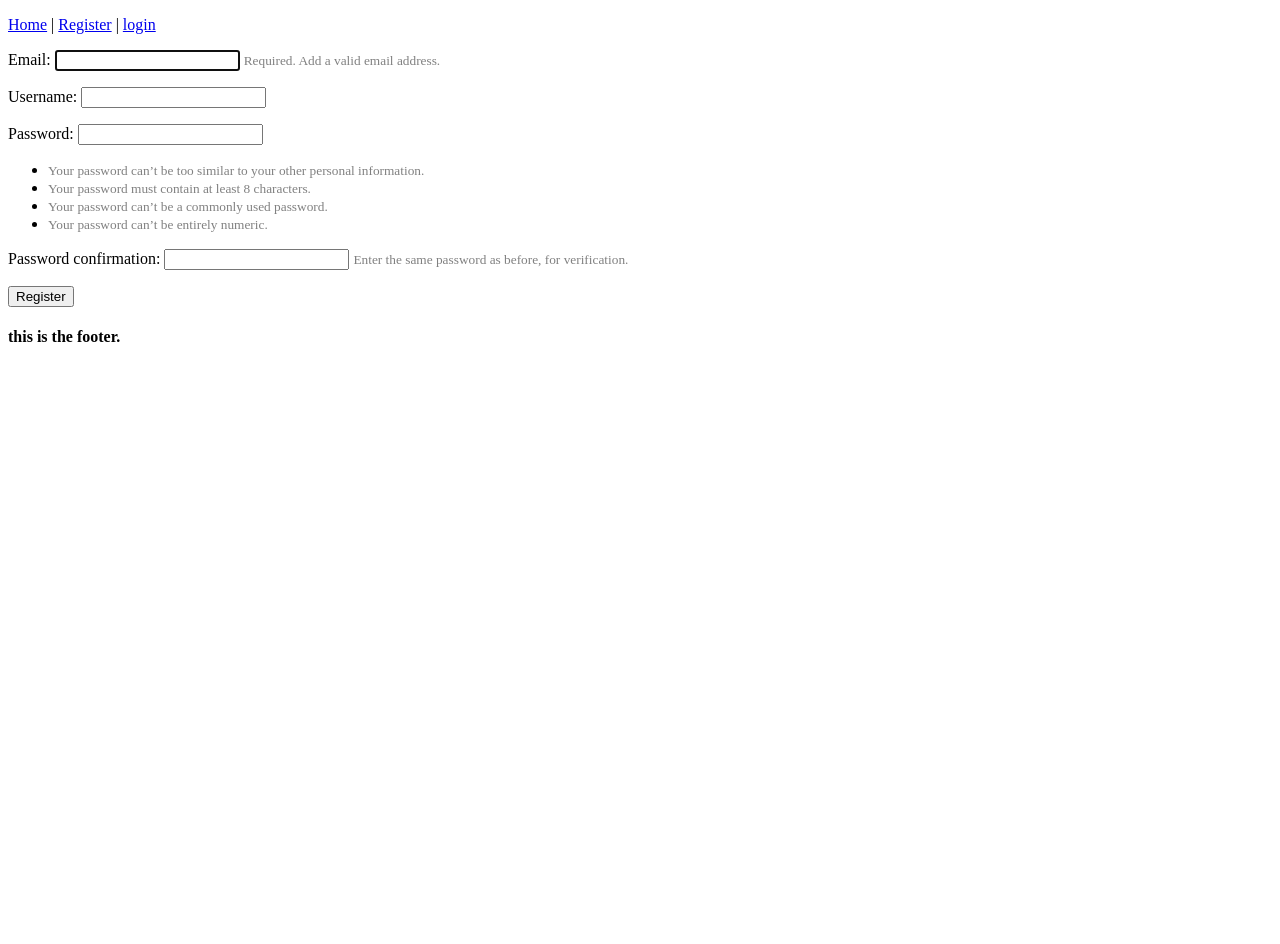
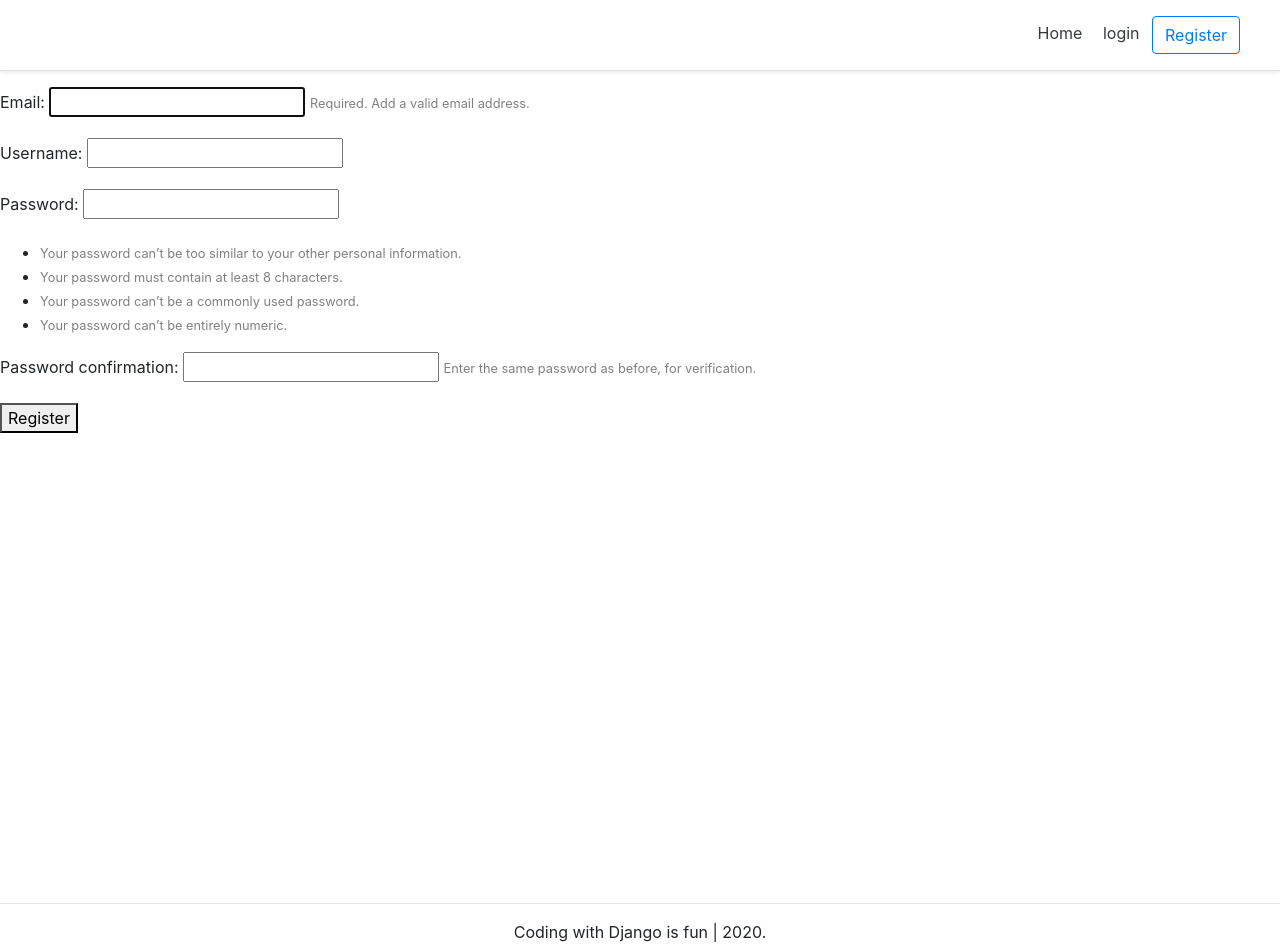
Before and after one commit to mindstorm33/demo, a Django app: page /register/ in a window 1280 px wide. Before the commit the page ends 342 px from the top, so only its background shows below. Run offline with Django 3.2, Linux system fonts and the light colour scheme; some libraries are stand-ins or nearby versions.

Commit message:
added styling, and organised the base template int snippets, and added the 'update ccount info' functionality

```diff
--- a/account/forms.py
+++ b/account/forms.py
@@ -12,8 +12,6 @@ class RegistrationForm(UserCreationForm):
     class Meta:
         model = Account
         fields = ("email", "username", "password1", "password2")
-
-
 
 
 class AccountAuthenticationForm(forms.ModelForm):
@@ -32,3 +30,27 @@ class AccountAuthenticationForm(forms.ModelForm):
             # if can not authenticate, raise error
             if not authenticate(email=email, password=password):
                 raise forms.ValidationError("Invalid login")
+
+class AccountUpdateForm(forms.ModelForm):
+
+    class Meta:
+        model = Account
+        fields = ('email', 'username')
+
+    def clean_email(self):
+        if self.is_valid():
+            email = self.cleaned_data['email']
+            try:
+                account = Account.objects.exclude(pk=self.instance.pk).get(email=email)
+            except Account.DoesNotExist:
+                return email
+            raise forms.ValidationError('Email "%s" is already in use.' % email)
+
+    def clean_username(self):
+        if self.is_valid():
+            username = self.cleaned_data['username']
+            try:
+                account = Account.objects.exclude(pk=self.instance.pk).get(username=username)
+            except Account.DoesNotExist:
+                return username
+            raise forms.ValidationError('Username "%s" is already in use.' % username )
--- a/account/views.py
+++ b/account/views.py
@@ -1,6 +1,6 @@
 from django.shortcuts import render, redirect
 from django.contrib.auth import login, authenticate, logout
-from .forms import RegistrationForm, AccountAuthenticationForm
+from .forms import RegistrationForm, AccountAuthenticationForm, AccountUpdateForm
 
 
 
@@ -68,3 +68,25 @@ def login_view(request):
 
     context = {'form':form}
     return render(request, 'account/login.html', context)
+
+
+def account_view(request):
+    """"""
+    if not request.user.is_authenticated:
+        return redirect("home")
+
+    if request.method != 'POST':
+        form = AccountUpdateForm(
+            initial={
+                "email": request.user.email,
+                "username": request.user.username,
+            }
+        )
+    else:
+        # is POST request; process data
+        form = AccountUpdateForm(request.POST, instance=request.user)
+        if form.is_valid():
+            form.save()
+            return redirect("home")
+    context = {'form': form }
+    return render(request, 'account/account.html', context)
--- a/demo_app/urls.py
+++ b/demo_app/urls.py
@@ -25,6 +25,7 @@ from account.views import (
     registration_view,
     logout_view,
     login_view,
+    account_view,
 )
 
 urlpatterns = [
@@ -33,4 +34,5 @@ urlpatterns = [
     path('register/', registration_view, name='register'),
     path('logout/', logout_view, name="logout"),
     path('login/', login_view, name='login'),
+    path('account/', account_view, name='account'),
 ]
--- a/templates/base.html
+++ b/templates/base.html
@@ -3,35 +3,39 @@
 
 
     <head>
-        <title>The head.</title>
+        <title>The head</title>
+        <!-- Required meta tags -->
+    <meta charset="utf-8">
+    <meta name="viewport" content="width=device-width, initial-scale=1, shrink-to-fit=no">
 
 
-        {%  if request.user.is_authenticated %}
-            <p>
-                <a href="{% url 'home' %}">Home</a> |
-                <a href="{% url 'logout' %}">logout</a> |
-                    Hello, {{ request.user.username }}
-            </p>
-        {% else %}
-            <p>
-                <a href="{% url 'home' %}">Home</a> |
-                <a href="{% url 'register' %}">Register</a> |
-                <a href="{% url 'login' %}">login</a>
-            </p>
-        {% endif %}
+
+        {% include "snippets/header.html"%}
 
     </head>
 
 
     <body>
 
-        {% block content %}
+        <!-- body -->
+        <style type="text/css">
+            .main{
+                min-height: 100vh;
+                height: 100%;
+            }
 
-        {% endblock content %}
+        </style>
+
+       <div class="main">
+            {% block content %}
+
+            {% endblock content %}
+       </div>
+            <!-- end body -->
+
+
+        {% include "snippets/footer.html"%}
 
     </body>
 
-    <footer>
-        <h4>this is the footer.</h4>
-    </footer>
 </html>
--- /dev/null
+++ b/templates/snippets/footer.html
@@ -0,0 +1,17 @@
+
+<style type="tex/css">
+    .footer{
+        min-height: 100px;
+    }
+</style>
+
+<hr>
+<div class="d-flex flex-row align-items-center footer">
+    <p class="m-auto">Coding with Django is fun | 2020.</p>
+</div>
+
+
+
+<script src="https://code.jquery.com/jquery-3.5.1.slim.min.js" integrity="sha384-DfXdz2htPH0lsSSs5nCTpuj/zy4C+OGpamoFVy38MVBnE+IbbVYUew+OrCXaRkfj" crossorigin="anonymous"></script>
+<script src="https://cdn.jsdelivr.net/npm/popper.js@1.16.1/dist/umd/popper.min.js" integrity="sha384-9/reFTGAW83EW2RDu2S0VKaIzap3H66lZH81PoYlFhbGU+6BZp6G7niu735Sk7lN" crossorigin="anonymous"></script>
+<script src="https://stackpath.bootstrapcdn.com/bootstrap/4.5.2/js/bootstrap.min.js" integrity="sha384-B4gt1jrGC7Jh4AgTPSdUtOBvfO8shuf57BaghqFfPlYxofvL8/KUEfYiJOMMV+rV" crossorigin="anonymous"></script>
--- /dev/null
+++ b/templates/snippets/header.html
@@ -0,0 +1,43 @@
+<link rel="stylesheet" href="https://stackpath.bootstrapcdn.com/bootstrap/4.5.2/css/bootstrap.min.css" integrity="sha384-JcKb8q3iqJ61gNV9KGb8thSsNjpSL0n8PARn9HuZOnIxN0hoP+VmmDGMN5t9UJ0Z" crossorigin="anonymous">
+
+<style type="text/css">
+@media (min-width: 768px) {
+  html {
+    font-size: 16px;
+  }
+}
+
+.container {
+  max-width: 960px;
+}
+
+.pricing-header {
+  max-width: 700px;
+}
+
+.card-deck .card {
+  min-width: 220px;
+}
+
+
+</style>
+
+    <div class="d-flex flex-column flex-md-row align-items-center p-3 px-md-4 mb-3 bg-white border-bottom shadow-sm">
+        <h5 class="my-0 mr-md-auto font-weight-normal">
+            {%  if request.user.is_authenticated %}
+            <p>Hello, {{ request.user.username }}</p>
+            {% endif %}
+
+        </h5>
+        <nav class="my-2 my-md-0 mr-md-3">
+            {%  if request.user.is_authenticated %}
+                <a class="p-2 text-dark" href="{% url 'home' %}">Home</a>
+                <a class="p-2 text-dark" href="{% url 'account' %}">Account</a>
+                <a class="p-2 text-dark" href="{% url 'logout' %}">logout</a>
+            {% else %}
+                <a class="p-2 text-dark" href="{% url 'home' %}">Home</a>
+                <a class="p-2 text-dark" href="{% url 'login' %}">login</a>
+                <a  class="btn btn-outline-primary" href="{% url 'register' %}">Register</a>
+            {% endif %}
+        </nav>
+    </div>
```
Also changed, not shown: account/templates/account/account.html (added, +32 -0 lines), personal/templates/personal/home.html (+15 -12 lines), db.sqlite3.
